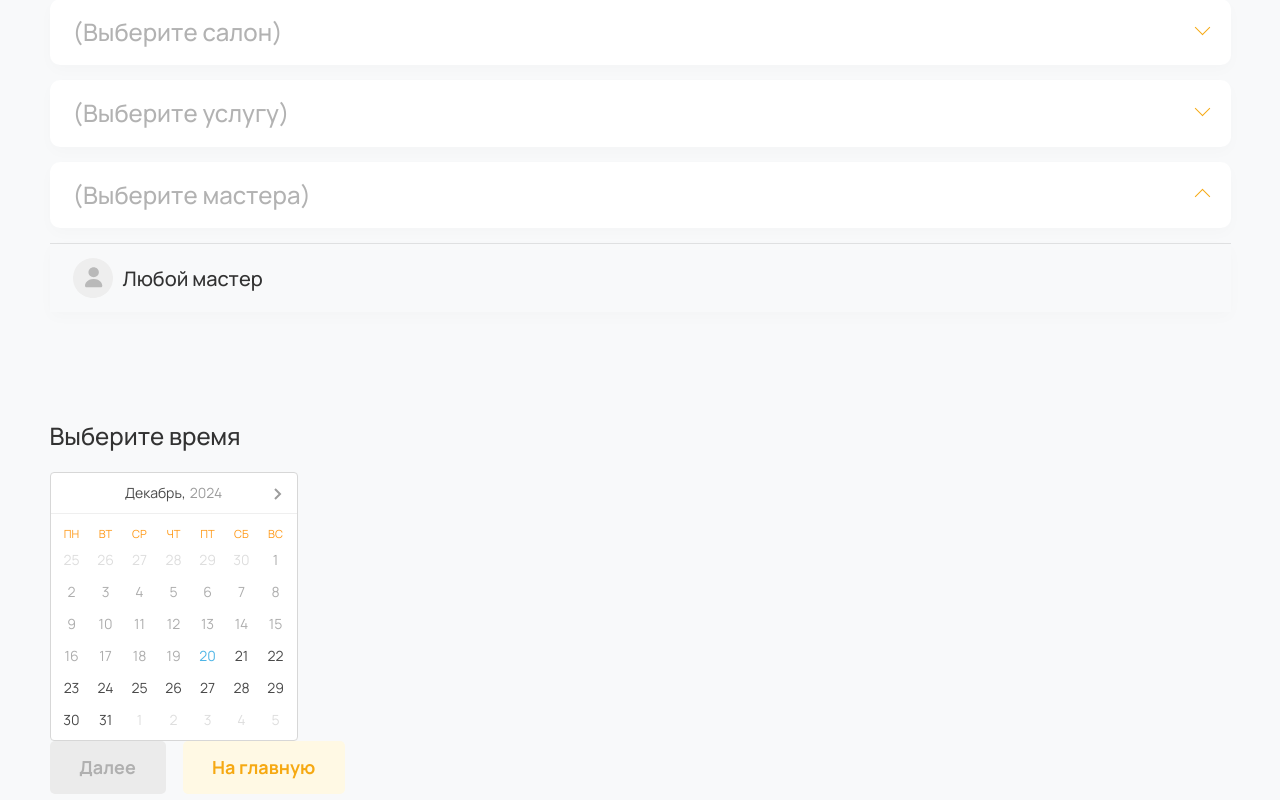
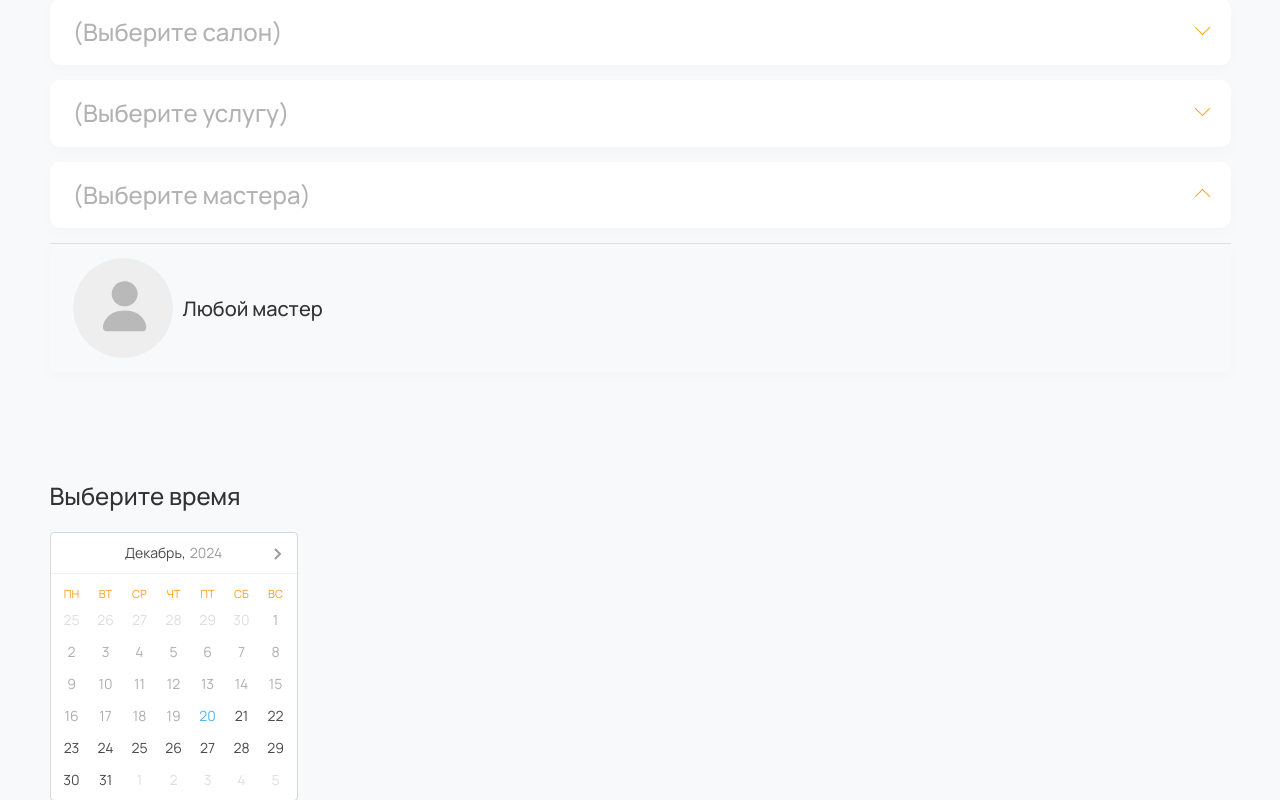
Before and after one commit to sibeardev/Ingrid, a Django app: page /service/ in a window 1280 px wide, after a click on "(Выберите мастера)". Shown: the part 233-1033 px from the top of the page. Run offline with Django 3.2, Linux system fonts and the light colour scheme; data that the repository does not hold is empty; parts of the project's set-up code (start-up, migrations or seed data) failed here and were passed over.

```diff
--- a/static/css/main.css
+++ b/static/css/main.css
@@ -1188,6 +1188,10 @@ opacity: 0.3;
 	padding-left: 23px;
 }
 .accordion__block_img {
+	width: 100px;
+    height: auto;
+    object-fit: cover;
+    border-radius: 50%;
 	margin-right: 10px;
 }
 .accordion__block_master {
```
